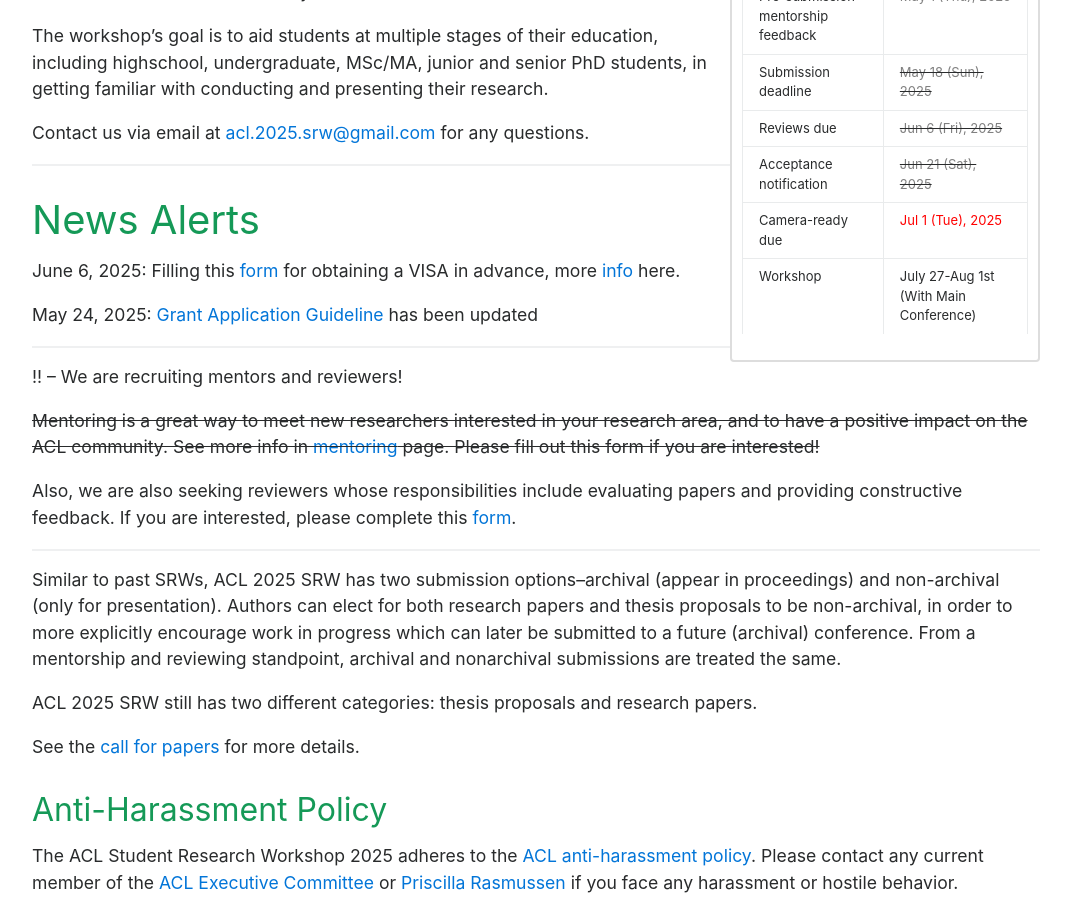
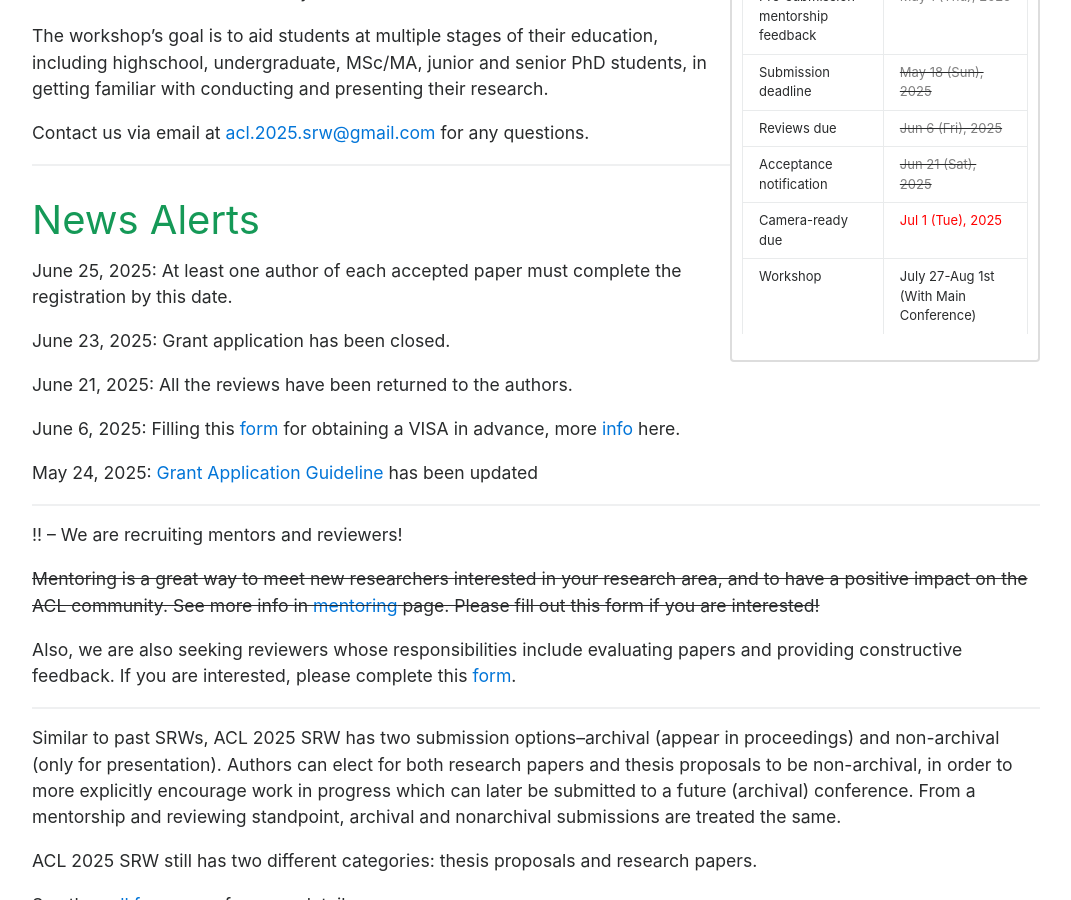
Before and after one commit to acl2025-srw/acl2025-srw.github.io, a Jekyll site: the page built from index.md, in a window 1280 px wide and 900 px high, scrolled down 691 px. Shown: the whole window, without its empty margins (104-1175 px from the left). Built offline with Jekyll 4.4.1, drawn with Linux system fonts in a browser that asks for light colours.

Commit message:
alert update

```diff
--- a/_layouts/default.html
+++ b/_layouts/default.html
@@ -50,7 +50,7 @@
               <td>
                 {% if revdue < nowdate %} <strike> <font color="grey">{% endif %}
                 {% assign datediff = revdue | minus: nowdate | divided_by: 60 | divided_by: 60 | divided_by: 24 %}
-                {% if datediff < 15  and datediff > -1 %} </font><font color="red"> {% endif %}
+                {% if datediff < 15  and datediff > -1 %} </font><font color="grey"> {% endif %}
                 {{ revdue | date: "%b %-d (%a), %Y" }}</font>
               </td>
             </tr>
@@ -58,7 +58,7 @@
               <td>
                 {% if not < nowdate %} <strike> <font color="grey">{% endif %}
                 {% assign datediff = not | minus: nowdate | divided_by: 60 | divided_by: 60 | divided_by: 24 %}
-                {% if datediff < 15  and datediff > -1 %} </font><font color="red"> {% endif %}
+                {% if datediff < 15  and datediff > -1 %} </font><font color="gray"> {% endif %}
                 {{ not | date: "%b %-d (%a), %Y" }}</font>
               </td>
             </tr>
--- a/index.md
+++ b/index.md
@@ -26,6 +26,12 @@
 
 ----
 # News Alerts
+
+June 25, 2025: At least one author of each accepted paper must complete the registration by this date.
+
+June 23, 2025: Grant application has been closed.
+
+June 21, 2025: All the reviews have been returned to the authors.
 
 June 6, 2025: Filling this [form](https://cryptpad.fr/form/#/2/form/view/IrfF8hdarp0UwDMlrIApSUjPIo5XoyzsBLRHIPkhMIU/) for obtaining a VISA in advance, more [info](https://2025.aclweb.org/visa/) here.
 
```
